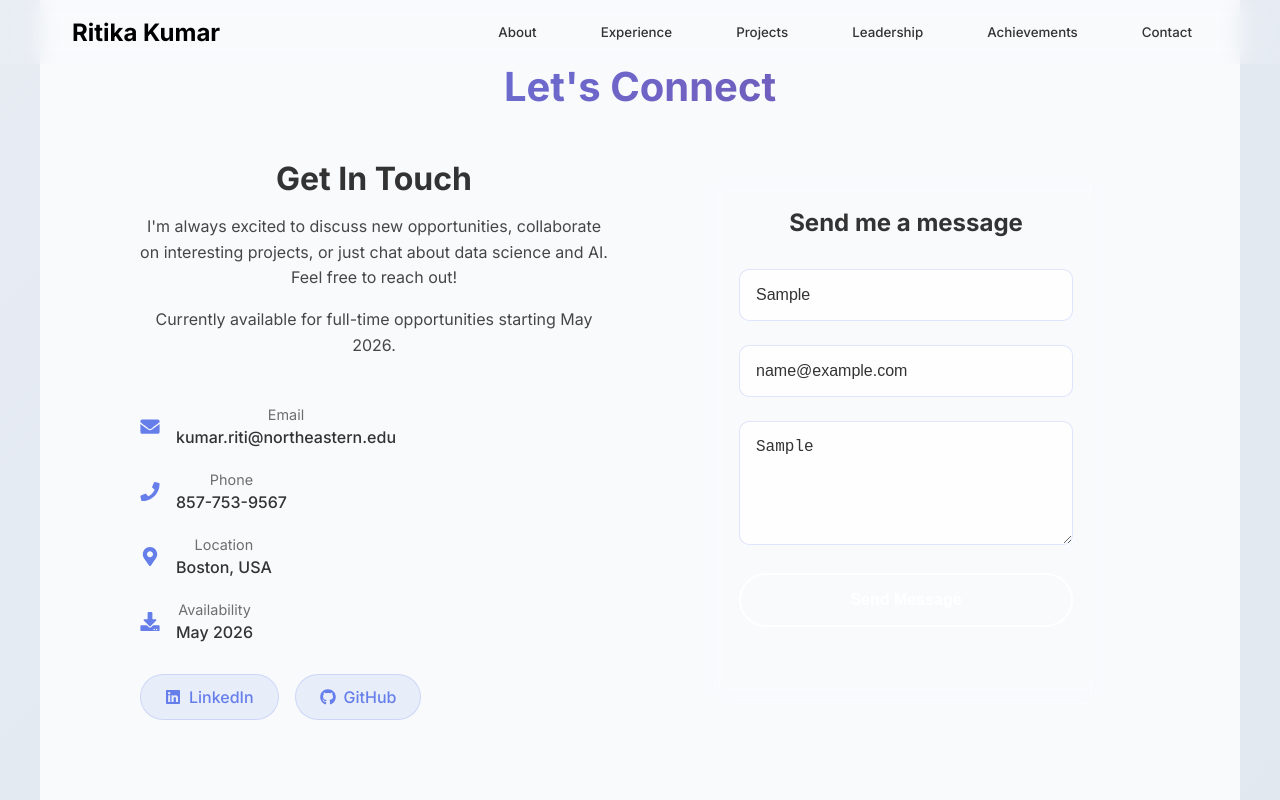
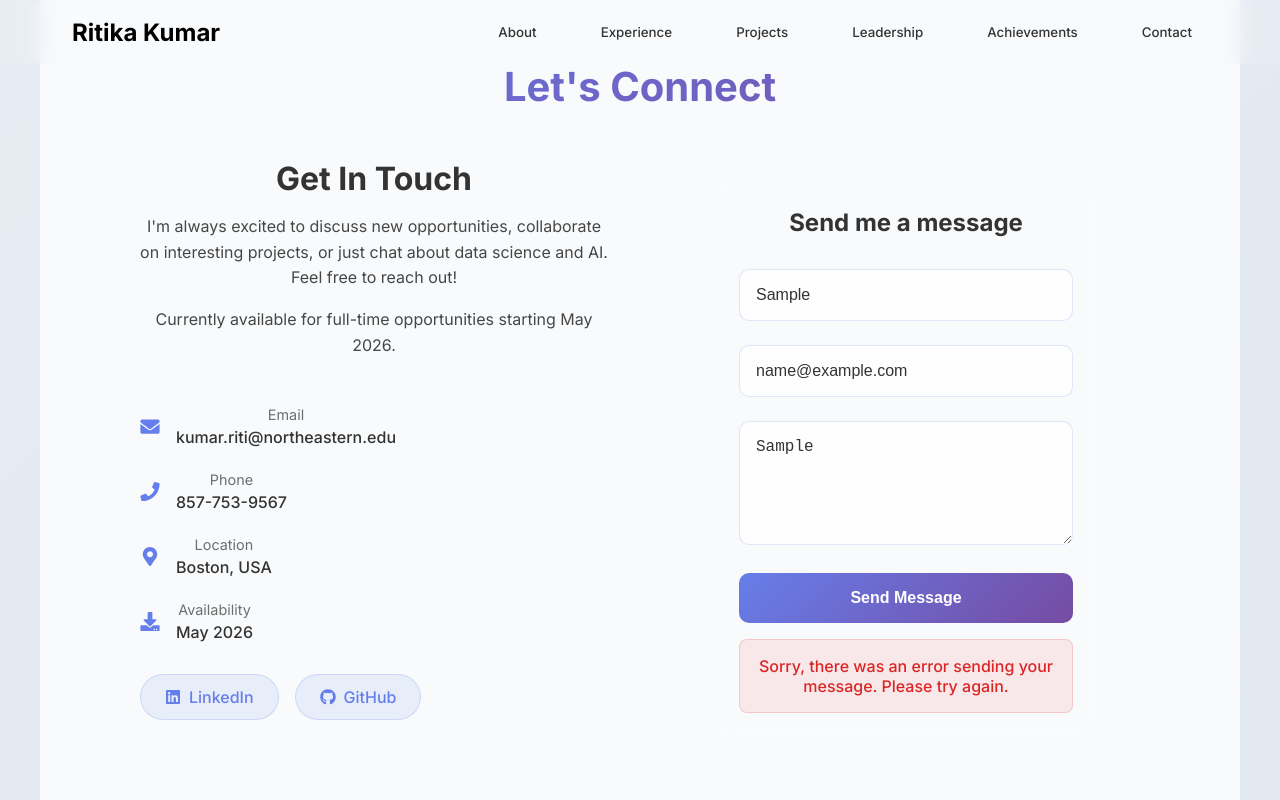
Before and after one commit to ritikakumar0204/ritikakumar0204, a React (Create React App) app: page / in a window 1280 px wide. Both pictures are taken after typing "Sample", "name@example.com", "Sample" into the empty fields and a click on the button "Send Message". Shown: the part 8295-9095 px from the top of the page. Built offline with nearby package versions, Linux system fonts and the light colour scheme.

Commit message:
Feat: Formspree

```diff
--- a/src/components/Contact.css
+++ b/src/components/Contact.css
@@ -149,6 +149,45 @@
   width: 100%;
   padding: 1rem;
   font-size: 1rem;
+  background: linear-gradient(135deg, #667eea 0%, #764ba2 100%);
+  color: white;
+  border: none;
+  border-radius: 10px;
+  font-weight: 600;
+  cursor: pointer;
+  transition: all 0.3s ease;
+}
+
+.contact-form .btn-primary:hover {
+  background: linear-gradient(135deg, #764ba2 0%, #667eea 100%);
+  transform: translateY(-2px);
+  box-shadow: 0 5px 15px rgba(102, 126, 234, 0.4);
+}
+
+.contact-form .btn-primary:disabled {
+  opacity: 0.7;
+  cursor: not-allowed;
+  transform: none;
+}
+
+.form-message {
+  margin-top: 1rem;
+  padding: 1rem;
+  border-radius: 8px;
+  text-align: center;
+  font-weight: 500;
+}
+
+.form-message.success {
+  background: rgba(34, 197, 94, 0.1);
+  color: #16a34a;
+  border: 1px solid rgba(34, 197, 94, 0.2);
+}
+
+.form-message.error {
+  background: rgba(239, 68, 68, 0.1);
+  color: #dc2626;
+  border: 1px solid rgba(239, 68, 68, 0.2);
 }
 
 @media (max-width: 768px) {
--- a/src/components/Contact.js
+++ b/src/components/Contact.js
@@ -17,11 +17,38 @@ const Contact = () => {
     });
   };
 
-  const handleSubmit = (e) => {
+  const [isSubmitting, setIsSubmitting] = useState(false);
+  const [submitStatus, setSubmitStatus] = useState('');
+
+  const handleSubmit = async (e) => {
     e.preventDefault();
-    // Handle form submission here
-    console.log('Form submitted:', formData);
-    // You can integrate with a form service like Formspree, Netlify Forms, etc.
+    setIsSubmitting(true);
+    setSubmitStatus('');
+
+    try {
+      const response = await fetch('https://formspree.io/f/movlpooa', {
+        method: 'POST',
+        headers: {
+          'Content-Type': 'application/json',
+        },
+        body: JSON.stringify({
+          name: formData.name,
+          email: formData.email,
+          message: formData.message,
+        }),
+      });
+
+      if (response.ok) {
+        setSubmitStatus('success');
+        setFormData({ name: '', email: '', message: '' });
+      } else {
+        setSubmitStatus('error');
+      }
+    } catch (error) {
+      setSubmitStatus('error');
+    } finally {
+      setIsSubmitting(false);
+    }
   };
 
   return (
@@ -168,9 +195,21 @@ const Contact = () => {
                 ></textarea>
               </div>
 
-              <button type="submit" className="btn-primary">
-                Send Message
+              <button type="submit" className="btn-primary" disabled={isSubmitting}>
+                {isSubmitting ? 'Sending...' : 'Send Message'}
               </button>
+
+              {submitStatus === 'success' && (
+                <div className="form-message success">
+                  Thank you! Your message has been sent successfully.
+                </div>
+              )}
+
+              {submitStatus === 'error' && (
+                <div className="form-message error">
+                  Sorry, there was an error sending your message. Please try again.
+                </div>
+              )}
             </form>
           </motion.div>
         </div>
```
Also changed, not shown: 1 other file (tests, documents, lock files or other folders).
